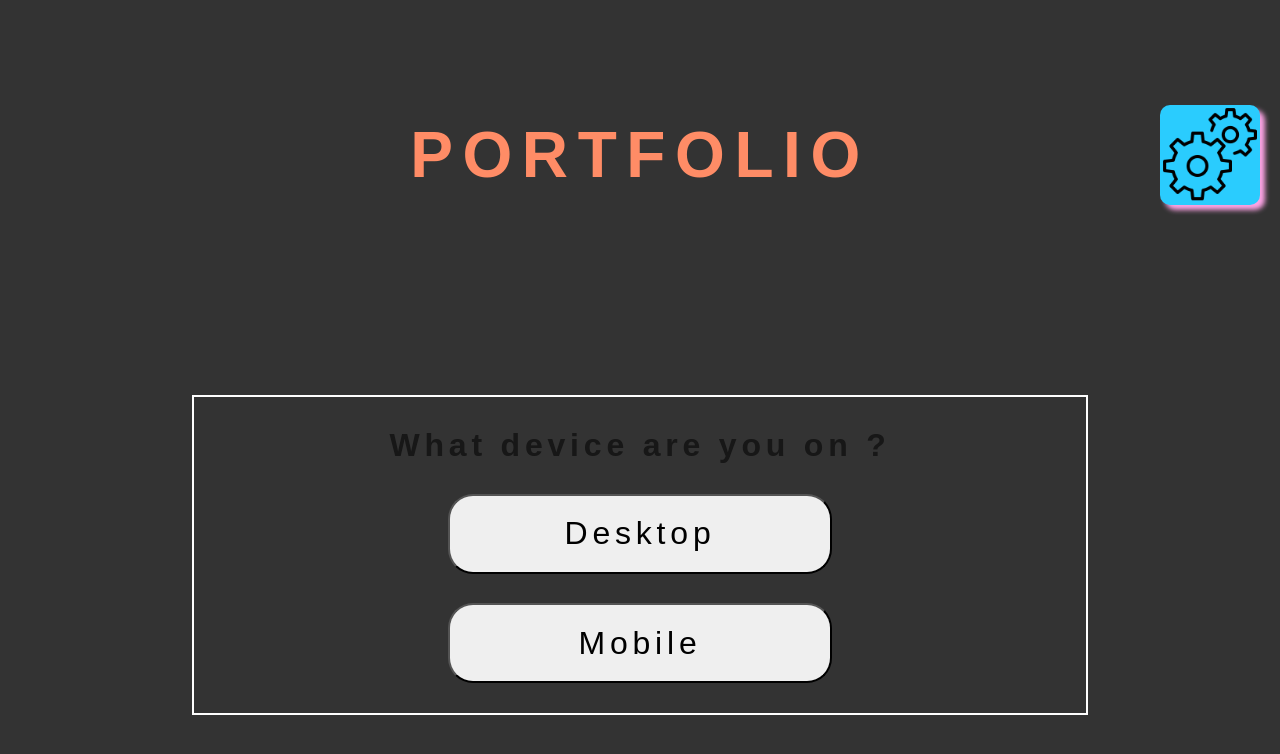
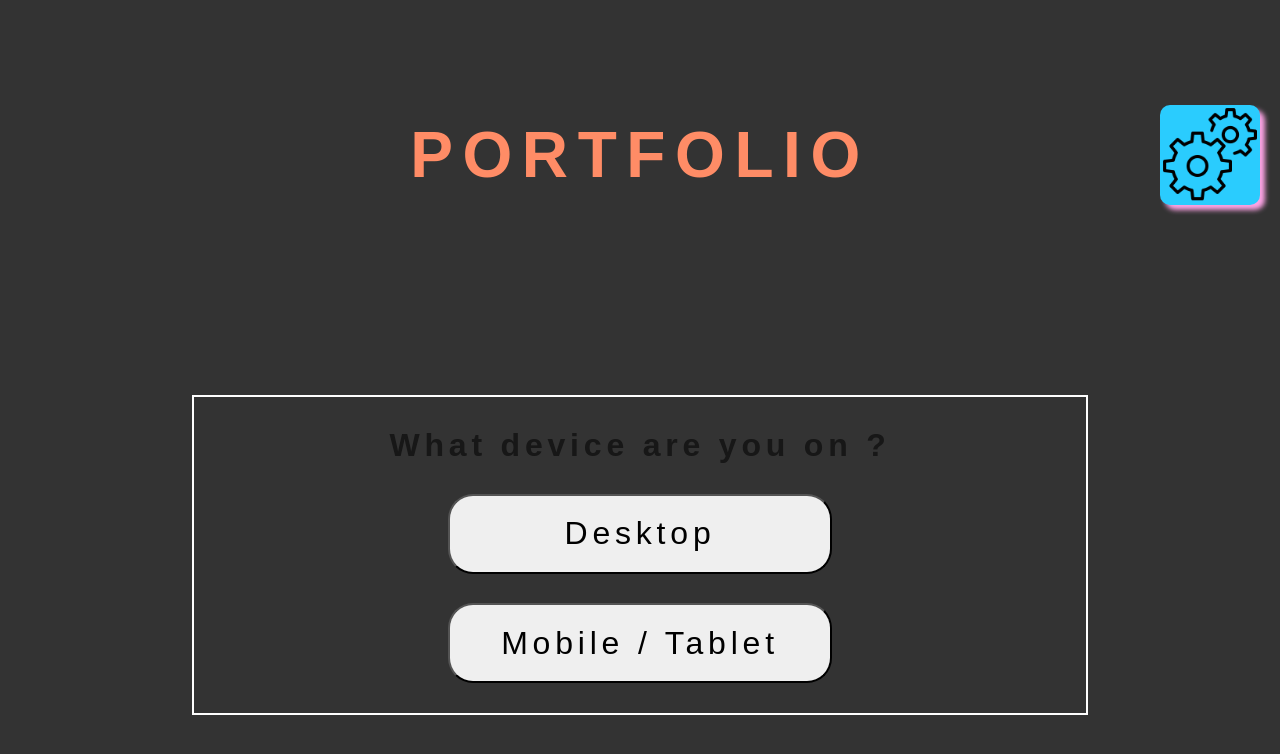
Before and after one commit to WSN67/Portfolio, a Next.js app: page / in a window 1280 px wide. Shown: the top 754 px of the page. Built offline with nearby package versions, Linux system fonts and the light colour scheme.

Commit message:
fix typo

```diff
--- a/components/LayoutChoice.tsx
+++ b/components/LayoutChoice.tsx
@@ -40,7 +40,7 @@ export default function LayoutChoice({setDesktopLayout, setLayoutChoiceMade} : L
     <main id="LayoutChoiceContainer">
         <h1> What device are you on ?</h1>
         <button className="LayoutButton" onClick={() => pushLayoutinURL("Desktop")}>Desktop</button>
-        <button className="LayoutButton" onClick={() => pushLayoutinURL("Mobile")}>Mobile</button>
+        <button className="LayoutButton" onClick={() => pushLayoutinURL("Mobile")}>Mobile / Tablet</button>
     </main>
   );
 }
```
